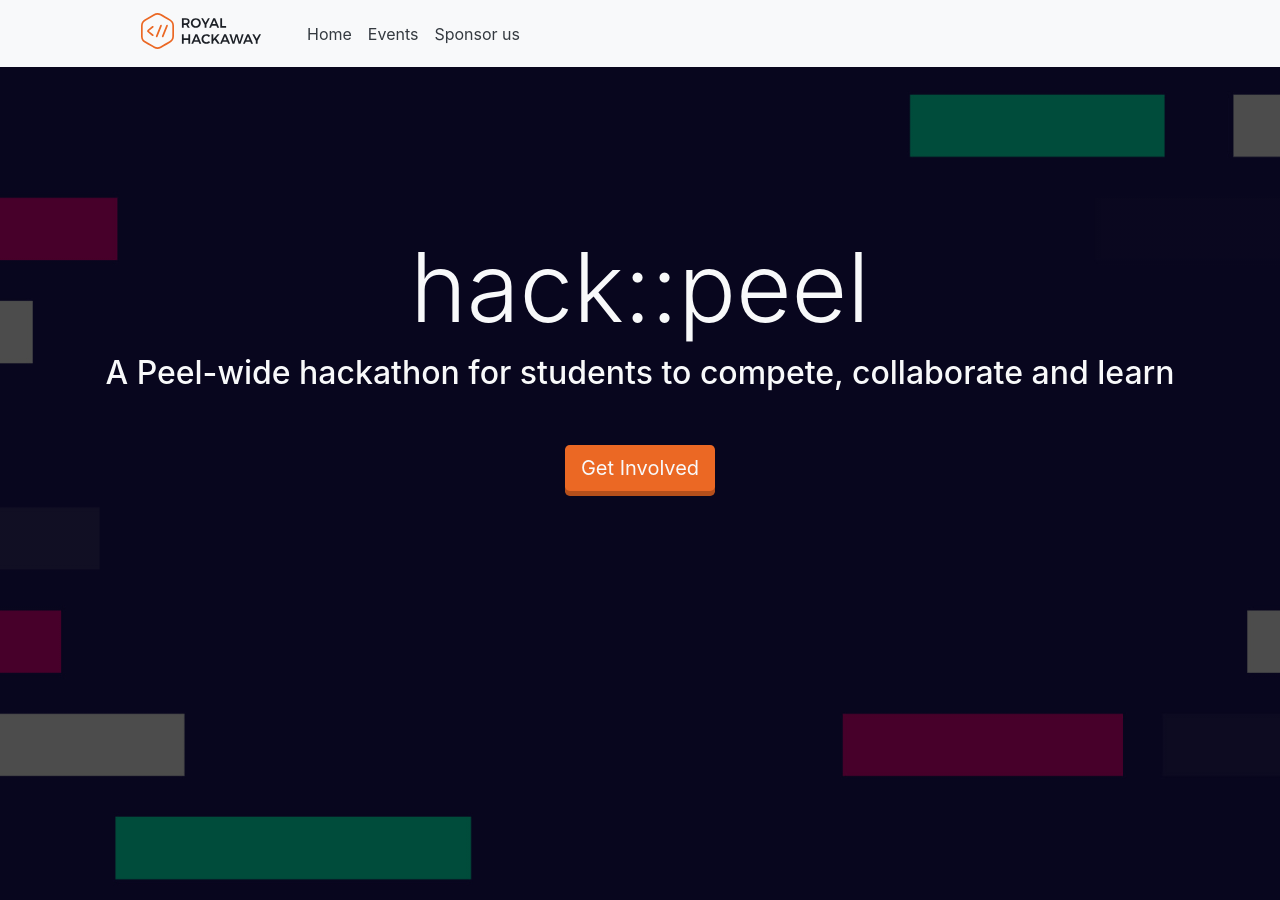
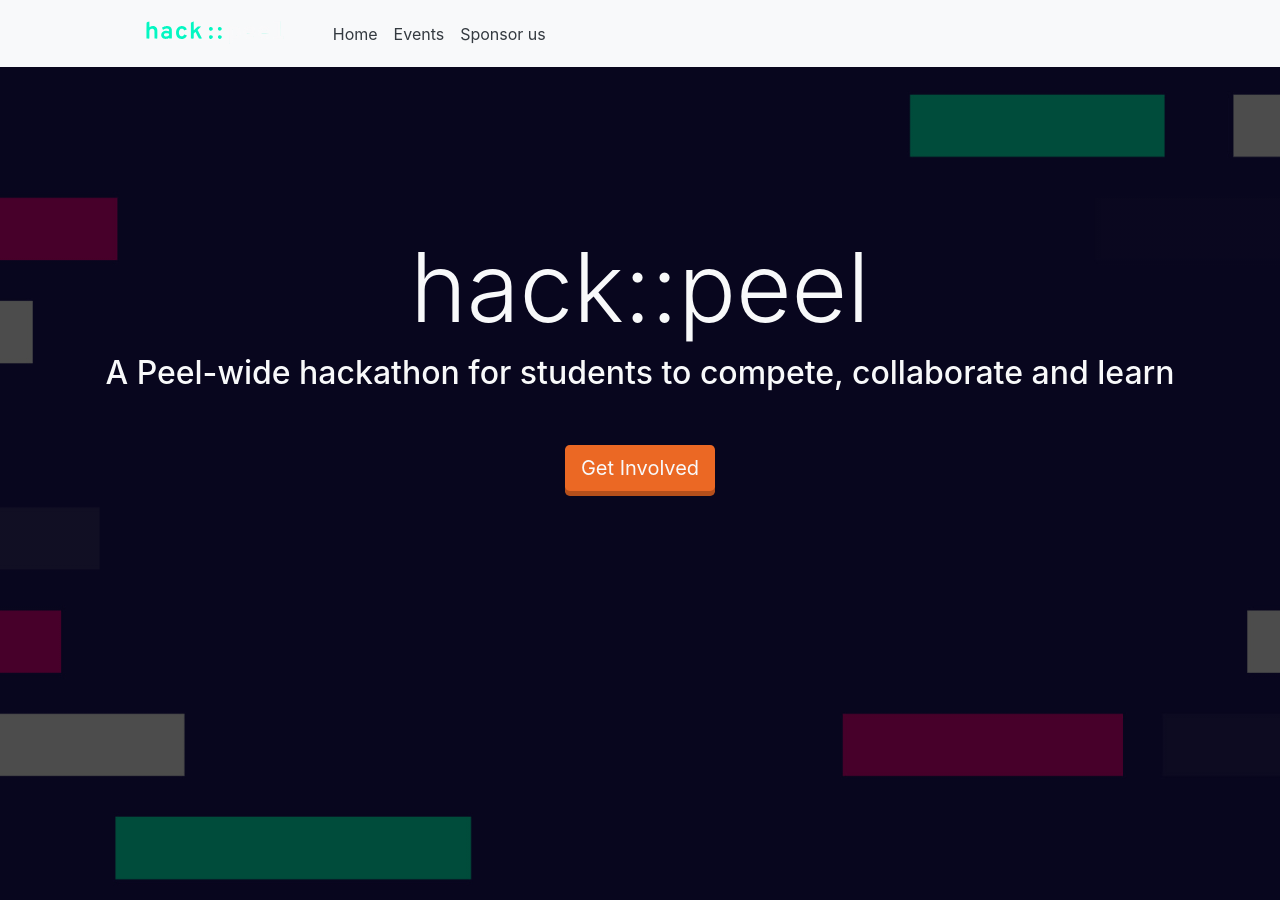
Before and after one commit to HackPeel/hackpeel.github.io, a Jekyll site: the page built from index.html, in a window 1280 px wide and 900 px high. Built offline with Jekyll 4.4.1, drawn with Linux system fonts in a browser that asks for light colours; nearby versions of some CDN libraries.

Commit message:
changed some assets

```diff
--- a/_includes/footer.html
+++ b/_includes/footer.html
@@ -3,7 +3,7 @@
         <div class="row">
             <div id="hackaway-foot-desc" class="col-md-4 col-sm-6">
                 <a href="#top">
-                    <img id="hackaway-logo" class="logo" src="{{ "/assets/images/footer-logo.svg" | relative_url }}" alt="Royal Hackaway" />
+                    <img id="hackaway-logo" class="logo" src="{{ "/assets/images/hackaway.svg" | relative_url }}" alt="Royal Hackaway" />
                 </a>
                 <p>{{ site.footer-description }}</p>
             </div>
--- a/_includes/navbar.html
+++ b/_includes/navbar.html
@@ -2,7 +2,7 @@
     <nav class="navbar navbar-expand-lg bg-light fixed-top" id="mainNav">
         <div class="container">
             <a class="navbar-brand" href="{{ site.baseurl }}">
-                <img src="{{ "/assets/images/navbar-logo.svg" | relative_url }}" class="d-inline-block align-top" alt="RoyalHackaway" />
+                <img src="{{ "/assets/images/hackaway.svg" | relative_url }}" class="d-inline-block align-top" alt="RoyalHackaway" />
             </a>
 
             <div class="collapse navbar-collapse" id="navbarResponsive">
```
Also changed, not shown: assets/images/footer-logo.svg (deleted), assets/images/hackaway.svg, assets/images/navbar-logo.svg (deleted), assets/images/rh-small.svg.
